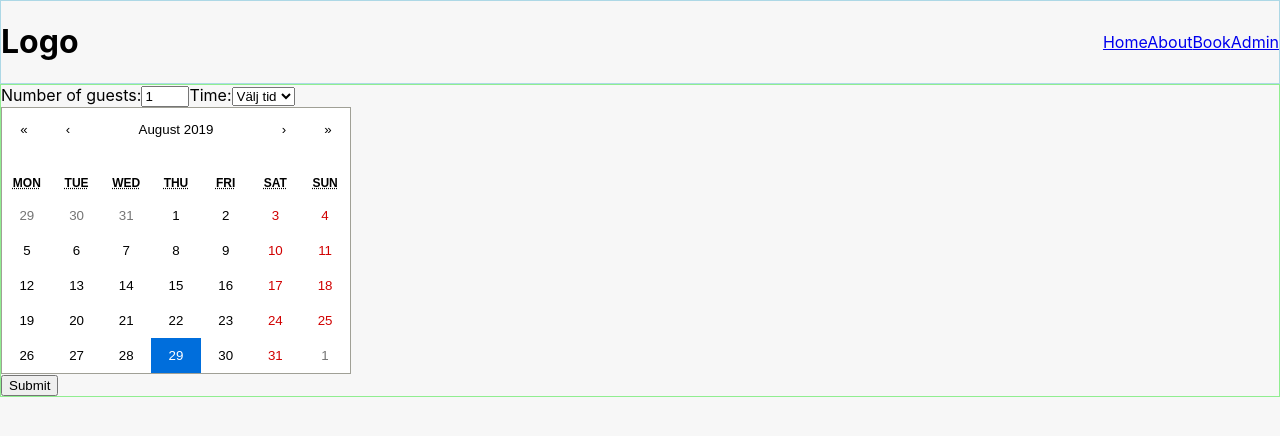
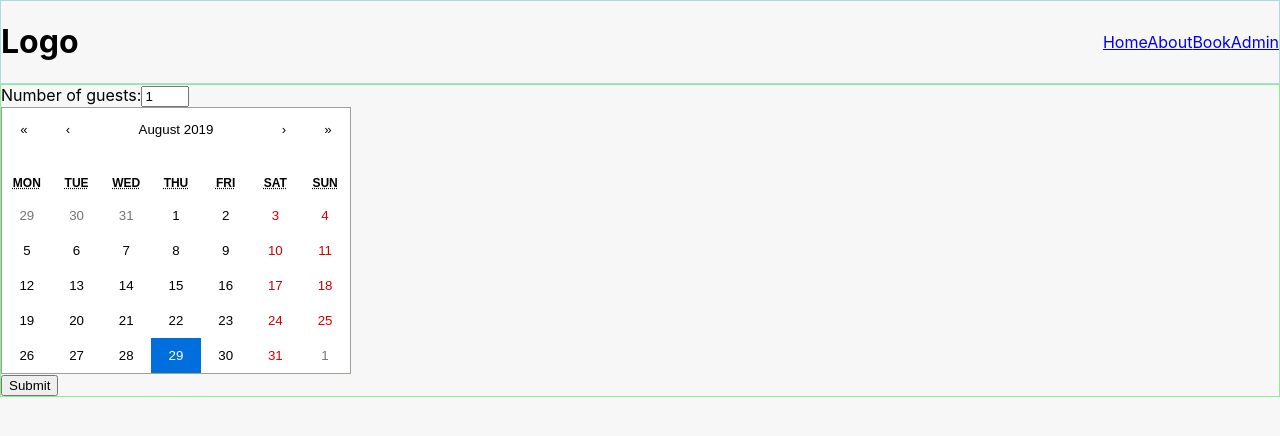
Before and after one commit to mhedengren/react-restaurant-booking, a React (Create React App) app: page /booking in a window 1280 px wide. Shown: the top 436 px of the page. Built offline with nearby package versions, Linux system fonts and the light colour scheme.

Commit message:
added show18 and show21 as boolean to IbookingState interface

```diff
--- a/src/components/Booking/Booking.tsx
+++ b/src/components/Booking/Booking.tsx
@@ -8,9 +8,9 @@ class Booking extends React.Component<{}, {}> {
 
   render(){
     return(
-      <div>
+
         <BookingForm />
-      </div>
+
     )
   }
 }
--- a/src/components/Booking/BookingForm.tsx
+++ b/src/components/Booking/BookingForm.tsx
@@ -1,11 +1,14 @@
 import React from 'react'
 import Calendar from 'react-calendar'
-import moment from 'moment';
+import moment from 'moment'
+const axios = require('axios')
 
 interface IBookingState {
     numberOfGuests: number;
     date: Date;
     time: number;
+    show18: boolean;
+    show21: boolean;
 }
 
 class BookingForm extends React.Component<{}, IBookingState> {
@@ -14,7 +17,9 @@ class BookingForm extends React.Component<{}, IBookingState> {
     this.state = {
       numberOfGuests: 1,
       date: new Date(),
-      time: -1
+      time: 0,
+      show18: false,
+      show21: false
     }
 
     this.handleInputChange = this.handleInputChange.bind(this)
@@ -23,22 +28,24 @@ class BookingForm extends React.Component<{}, IBookingState> {
 
   handleSubmit(event: any) {
     console.log(event)
-   let newDate = moment(this.state.date);
-   alert(newDate.format('YYYY-MM-DD'))
+    let newDate = moment(this.state.date)
+    alert(newDate.format('YYYY-MM-DD'))
 
     event.preventDefault()
   }
 
-  calendarOnChange = (date:any) => this.setState({ date })
+  calendarOnChange = (date: any) => {
+    this.setState({ date })
+  }
 
-  handleInputChange(event:any) {
-    const target = event.target;
-    const value = target.type === 'checkbox' ? target.checked : target.value;
-    const name = target.name;
+  handleInputChange(event: any) {
+    const target = event.target
+    const value = target.type === 'checkbox' ? target.checked : target.value
+    const name = target.name
 
     this.setState({
-        [name]: value
-      } as any);
+      [name]: value
+    } as any)
   }
 
   render() {
@@ -55,18 +62,6 @@ class BookingForm extends React.Component<{}, IBookingState> {
             max='6'
           />
         </label>
-        <label>
-            Time:
-        <select
-          name='time'
-          value={this.state.time}
-          onChange={this.handleInputChange}
-        >
-          <option value='-1'>Välj tid</option>
-          <option value='18'>18</option>
-          <option value='21'>21</option>
-        </select>
-        </label>
         <Calendar onChange={this.calendarOnChange} value={this.state.date} />
         <input type='submit' value='Submit' />
       </form>
```
